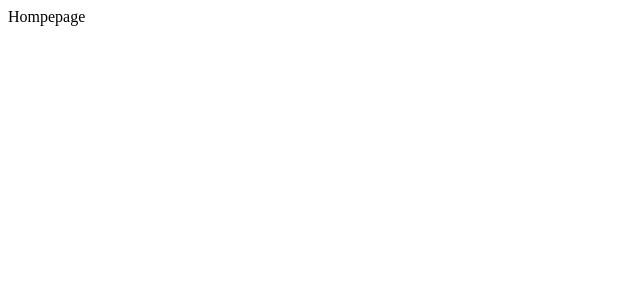
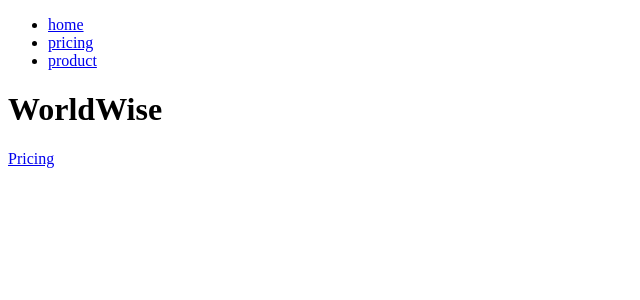
Before and after one commit to Dyraxe/worldwise, a React (Vite) app: page / in a window 1280 px wide. Shown: the top 300 px of the page, without its empty margins (0-640 px from the left). Built offline with nearby package versions, Linux system fonts and the light colour scheme.

Commit message:
Build base navigation for pages.

```diff
--- a/src/App.jsx
+++ b/src/App.jsx
@@ -8,7 +8,7 @@
     <BrowserRouter>
       <Routes>
         <Route path="/" element={<Homepage />} />
-        <Route path="products" element={<Product />} />
+        <Route path="product" element={<Product />} />
         <Route path="pricing" element={<Pricing />} />
         <Route path="*" element={<PageNotFound />} />
       </Routes>
--- /dev/null
+++ b/src/components/PageNav.jsx
@@ -0,0 +1,21 @@
+import { NavLink } from "react-router-dom";
+
+function PageNav() {
+  return (
+    <nav>
+      <ul>
+        <li>
+          <NavLink to="/">home</NavLink>
+        </li>
+        <li>
+          <NavLink to="/pricing">pricing</NavLink>
+        </li>
+        <li>
+          <NavLink to="/product">product</NavLink>
+        </li>
+      </ul>
+    </nav>
+  );
+}
+
+export default PageNav;
--- a/src/pages/Homepage.jsx
+++ b/src/pages/Homepage.jsx
@@ -1,5 +1,13 @@
+import { Link } from "react-router-dom";
+import PageNav from "../components/PageNav";
 function Homepage() {
-  return <div>Hompepage</div>;
+  return (
+    <div>
+      <PageNav />
+      <h1>WorldWise</h1>
+      <Link to="/pricing">Pricing</Link>
+    </div>
+  );
 }
 
 export default Homepage;
--- a/src/pages/PageNotFound.jsx
+++ b/src/pages/PageNotFound.jsx
@@ -1,5 +1,12 @@
+import PageNav from "../components/PageNav";
+
 function PageNotFound() {
-  return <div>ERROR</div>;
+  return (
+    <div>
+      <PageNav />
+      <h1>ERROR</h1>
+    </div>
+  );
 }
 
 export default PageNotFound;
--- a/src/pages/Pricing.jsx
+++ b/src/pages/Pricing.jsx
@@ -1,5 +1,12 @@
+import PageNav from "../components/PageNav";
+
 function Pricing() {
-  return <div>Pricing</div>;
+  return (
+    <div>
+      <PageNav />
+      <h1>Pricing</h1>
+    </div>
+  );
 }
 
 export default Pricing;
--- a/src/pages/Product.jsx
+++ b/src/pages/Product.jsx
@@ -1,5 +1,12 @@
+import PageNav from "../components/PageNav";
+
 function Product() {
-  return <div>Product</div>;
+  return (
+    <div>
+      <PageNav />
+      <h1>Products</h1>
+    </div>
+  );
 }
 
 export default Product;
```
